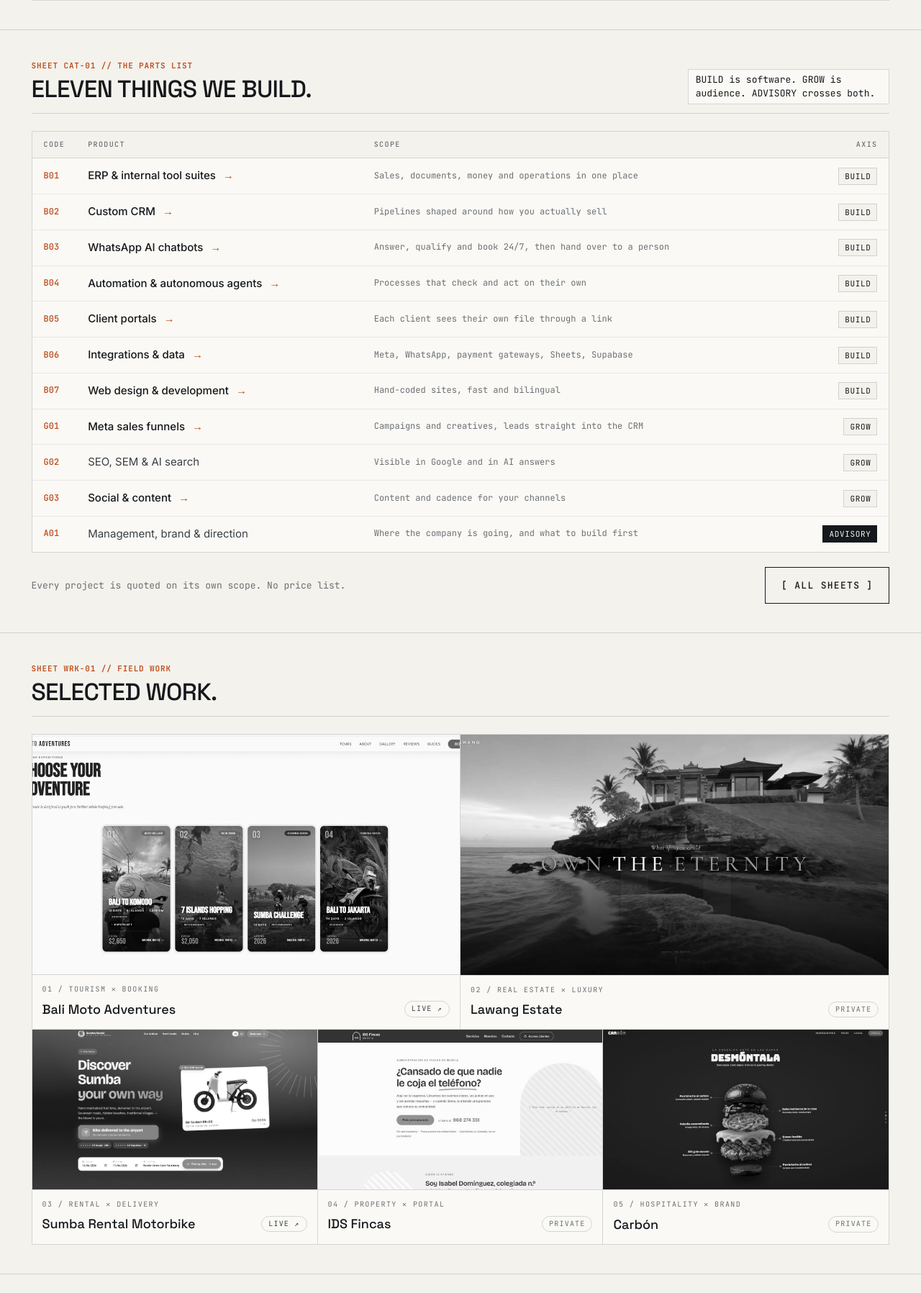
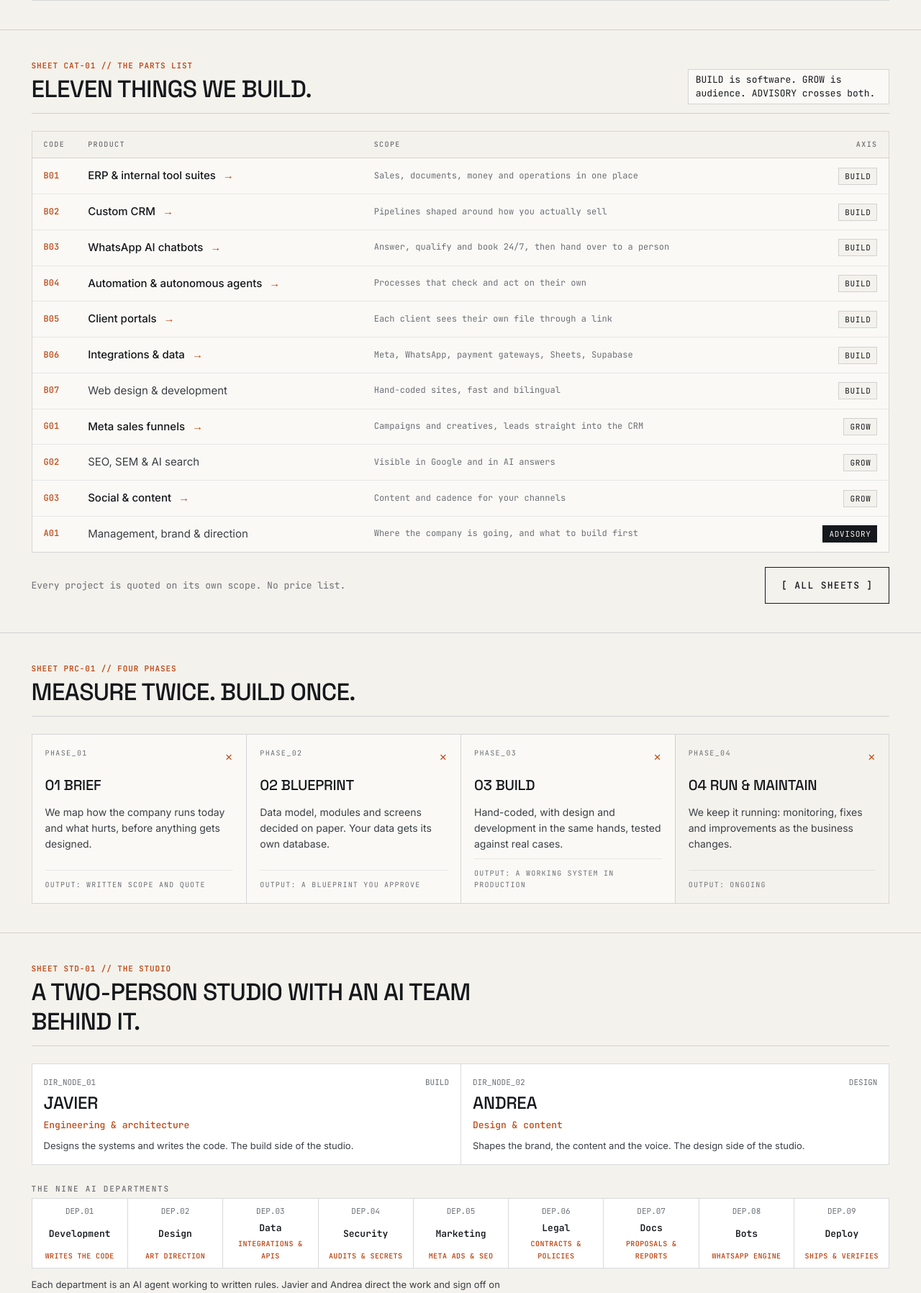
Before and after one commit to jvrcervantes-oss/axisworks, a PHP site: page / in a window 1280 px wide. Shown: the part 1283-3080 px from the top of the page at 72% size. Run offline with PHP 8.4, Linux system fonts and the light colour scheme.

Commit message:
web: fuera la sección Selected work de la portada (owner)
También el enlace Work de la nav y el destino #work de B07, que pasa a fila
plana sin página. VER 20260924d.

Co-Authored-By: Claude Opus 5.5 (1M context) <noreply@anthropic.com>

```diff
--- a/assets/home.css
+++ b/assets/home.css
@@ -168,26 +168,6 @@ main{ padding-top:64px }
 .cat__foot{ display:flex; justify-content:space-between; align-items:center; gap:16px; flex-wrap:wrap; margin-top:20px; font-size:13px }
 @media(max-width:700px){ .hide-s{ display:none } }
 
-/* ═══ 04 · WORK ═══ */
-.work{ display:grid; grid-template-columns:repeat(6,1fr); border:1px solid var(--line); background:var(--paper) }
-.work__item{ grid-column:span 2; display:flex; flex-direction:column; border-right:1px solid var(--line);
-  border-bottom:1px solid var(--line) }
-.work__item:nth-child(-n+2){ grid-column:span 3 }
-.work__item:nth-child(2),.work__item:nth-child(5){ border-right:0 }
-.work__item:nth-child(n+3){ border-bottom:0 }
-.work__media{ overflow:hidden; aspect-ratio:16/9; border-bottom:1px solid var(--line) }
-.work__media img{ width:100%; height:100%; object-fit:cover; object-position:top; filter:grayscale(1) contrast(1.04);
-  transition:filter .5s, transform .8s cubic-bezier(.2,.8,.2,1) }
-.work__item:hover img{ filter:none; transform:scale(1.02) }
-.work__cap{ display:grid; grid-template-columns:1fr auto; gap:4px 12px; padding:12px 14px; align-items:center }
-.work__cap .dim{ grid-column:1 / -1; font-family:var(--f-mono); font-size:10px; letter-spacing:.14em }
-.work__cap b{ font-family:var(--f-display); font-weight:500; font-size:18px }
-@media(max-width:820px){
-  .work{ grid-template-columns:1fr }
-  .work__item,.work__item:nth-child(-n+2){ grid-column:auto; border-right:0; border-bottom:1px solid var(--line) }
-  .work__item:last-child{ border-bottom:0 }
-}
-
 /* ═══ 05 · PROCESO ═══ */
 .proc{ list-style:none; display:grid; grid-template-columns:repeat(4,1fr); border:1px solid var(--line); background:var(--paper) }
 .proc__step{ padding:18px; display:flex; flex-direction:column; gap:10px }
--- a/inc/catalogo.php
+++ b/inc/catalogo.php
@@ -27,11 +27,10 @@ $PRODUCTOS = [
     '/services/custom-business-software#portal','/es/servicios/software-de-gestion-a-medida#portal'],
   ['B06','BUILD','Integrations &amp; data','Integraciones y datos',
     '/services/custom-business-software#integraciones','/es/servicios/software-de-gestion-a-medida#integraciones'],
-  /* El destino ES es `/es/#work`, no `/#work`: la segunda columna es SIEMPRE la
-     ruta española, y con `/#work` un visitante en español acababa en el home
-     inglés desde su propia leyenda. */
+  /* Sin destino desde el 24-sep-2026: apuntaba a `#work`, y el owner retiró
+     esa sección de la portada. Fila plana hasta que tenga hoja propia. */
   ['B07','BUILD','Web design &amp; development','Diseño y desarrollo web',
-    '/#work','/es/#work'],
+    null,null],
   ['G01','GROW','Meta sales funnels','Funnels de venta en Meta',
     '/services/meta-ads','/es/servicios/meta-ads'],
   ['G02','GROW','SEO, SEM &amp; AI search','SEO, SEM y buscadores de IA',
--- a/inc/config.php
+++ b/inc/config.php
@@ -20,7 +20,7 @@ const EMAIL = 'hello@axisworks.studio';
  * del que dependen 16 páginas, cacheado 12 meses sin sello, es el fallo que
  * la suite de Lawang ya resolvió sellando `brand.css`. Se sube a mano al
  * tocar site.css — vive AQUÍ y en ningún otro sitio. */
-const VER = '20260924c';
+const VER = '20260924d';
 
 /* ── El mapa de rutas: un solo dueño ──────────────────────────────────
  * Lo consumen tres cosas — el hreflang, el conmutador de idioma y los
--- a/inc/home.php
+++ b/inc/home.php
@@ -13,10 +13,8 @@
  *   · El instrumento del hero sigue siendo la ✕ que converge con el cursor
  *     (v9): Stitch pintó un anillo giratorio genérico; el anillo queda como
  *     retícula estática y la ✕ dentro es la pieza.
- *   · Work no estaba en el mockup pero sí en el encargo a Stitch
- *     (`prompt_stitch.md` §4): es la única prueba real de la web, y la nav y
- *     B07 apuntan a `#work`. Se queda, en el lenguaje nuevo.
- * Los IDs de ancla (#services #work #process #studio #contact) no cambian:
+ *   · Work (capturas de proyectos) retirado por el owner el 24-sep-2026.
+ * Los IDs de ancla (#services #process #studio #contact) no cambian:
  * los usan `nav.php`, `catalogo.php` y las 12 hojas. `#erp` es nuevo.
  */
 require_once __DIR__ . '/config.php';
@@ -55,13 +53,6 @@ $jsonld = [
    'url'=>SITE.$url,'email'=>EMAIL,'makesOffer'=>$ofertas],
 ];
 
-$work = [
-  ['https://balimotoadventures.com','work-balimoto.jpg','Bali Moto Adventures',1200,582,'tag_1'],
-  [null,'work-lawang.jpg','Lawang Estate',1200,608,'tag_2'],
-  ['https://sumba.balibestmotorcycle.com','work-sumba.jpg','Sumba Rental Motorbike',1200,590,'tag_3'],
-  [null,'work-ids.jpg','IDS Fincas',1200,795,'tag_4'],
-  [null,'work-burger.jpg','Carbón',1200,730,'tag_5'],
-];
 ?><!DOCTYPE html>
 <html lang="<?= $lang ?>">
 <head>
@@ -205,24 +196,6 @@ $work = [
   </div>
 </section>
 
-<!-- 04 · WORK — capturas reales. No estaba en el mockup; sí en el encargo. -->
-<section class="band" id="work">
-  <div class="shell">
-    <div class="shead"><div><p class="eyebrow"><span><?= $hm['work_eyebrow'] ?></span></p><h2><?= $hm['work_h2'] ?></h2></div></div>
-    <div class="work">
-      <?php foreach ($work as $i => $w):
-        $tag = '<div class="work__cap"><span class="dim">0' . ($i+1) . ' / ' . $hm[$w[5]] . '</span><b>' . $w[2] . '</b><span class="pill' . ($w[0] ? '' : ' pill--off') . '">' . ($w[0] ? $hm['work_live'] . ' ↗' : $hm['work_private']) . '</span></div>';
-        $img = '<div class="work__media"><img src="/assets/images/' . $w[1] . '" alt="' . e($w[2]) . '" loading="lazy" width="' . $w[3] . '" height="' . $w[4] . '"></div>'; ?>
-        <?php if ($w[0]): ?>
-        <a class="work__item" href="<?= $w[0] ?>" target="_blank" rel="noopener"><?= $img . $tag ?></a>
-        <?php else: ?>
-        <div class="work__item"><?= $img . $tag ?></div>
-        <?php endif; ?>
-      <?php endforeach; ?>
-    </div>
-  </div>
-</section>
-
 <!-- 05 · PROCESO — cuatro fases. Las ✕ de los nodos van en Steel: la única ✕
      Signal de la página es la del instrumento. -->
 <section class="band" id="process">
--- a/inc/home_textos.php
+++ b/inc/home_textos.php
@@ -72,10 +72,6 @@ $HOME = [
   ],
   'cat_ask'=>'Every project is quoted on its own scope. No price list.',
 
-  'work_eyebrow'=>'SHEET WRK-01 // FIELD WORK','work_h2'=>'Selected work.',
-  'tag_1'=>'TOURISM ✕ BOOKING','tag_2'=>'REAL ESTATE ✕ LUXURY','tag_3'=>'RENTAL ✕ DELIVERY',
-  'tag_4'=>'PROPERTY ✕ PORTAL','tag_5'=>'HOSPITALITY ✕ BRAND',
-  'work_live'=>'LIVE','work_private'=>'PRIVATE',
 
   'proc_eyebrow'=>'SHEET PRC-01 // FOUR PHASES','proc_h2'=>'Measure twice. Build once.',
   'proc'=>[
@@ -167,10 +163,6 @@ $HOME = [
   ],
   'cat_ask'=>'Cada proyecto se presupuesta por su alcance. No hay tarifa.',
 
-  'work_eyebrow'=>'HOJA WRK-01 // TRABAJO DE CAMPO','work_h2'=>'Trabajo seleccionado.',
-  'tag_1'=>'TURISMO ✕ RESERVAS','tag_2'=>'INMOBILIARIA ✕ LUJO','tag_3'=>'ALQUILER ✕ ENTREGA',
-  'tag_4'=>'FINCAS ✕ PORTAL','tag_5'=>'HOSTELERÍA ✕ MARCA',
-  'work_live'=>'EN VIVO','work_private'=>'PRIVADO',
 
   'proc_eyebrow'=>'HOJA PRC-01 // CUATRO FASES','proc_h2'=>'Medir dos veces. Construir una.',
   'proc'=>[
--- a/inc/nav.php
+++ b/inc/nav.php
@@ -26,7 +26,6 @@ $ancla   = function ($id) use ($en_home, $inicio) { return $en_home ? "#$id" : $
     <nav class="nav__links" id="navLinks">
       <a href="<?= $ancla('erp') ?>">ERP</a>
       <a href="<?= $hub ?>"><?= $t['nav_services'] ?></a>
-      <a href="<?= $ancla('work') ?>"><?= $t['nav_work'] ?></a>
       <a href="<?= $ancla('process') ?>"><?= $t['nav_process'] ?></a>
       <a href="<?= $ancla('studio') ?>"><?= $t['nav_studio'] ?></a>
       <div class="lang" role="group" aria-label="Language">
```
